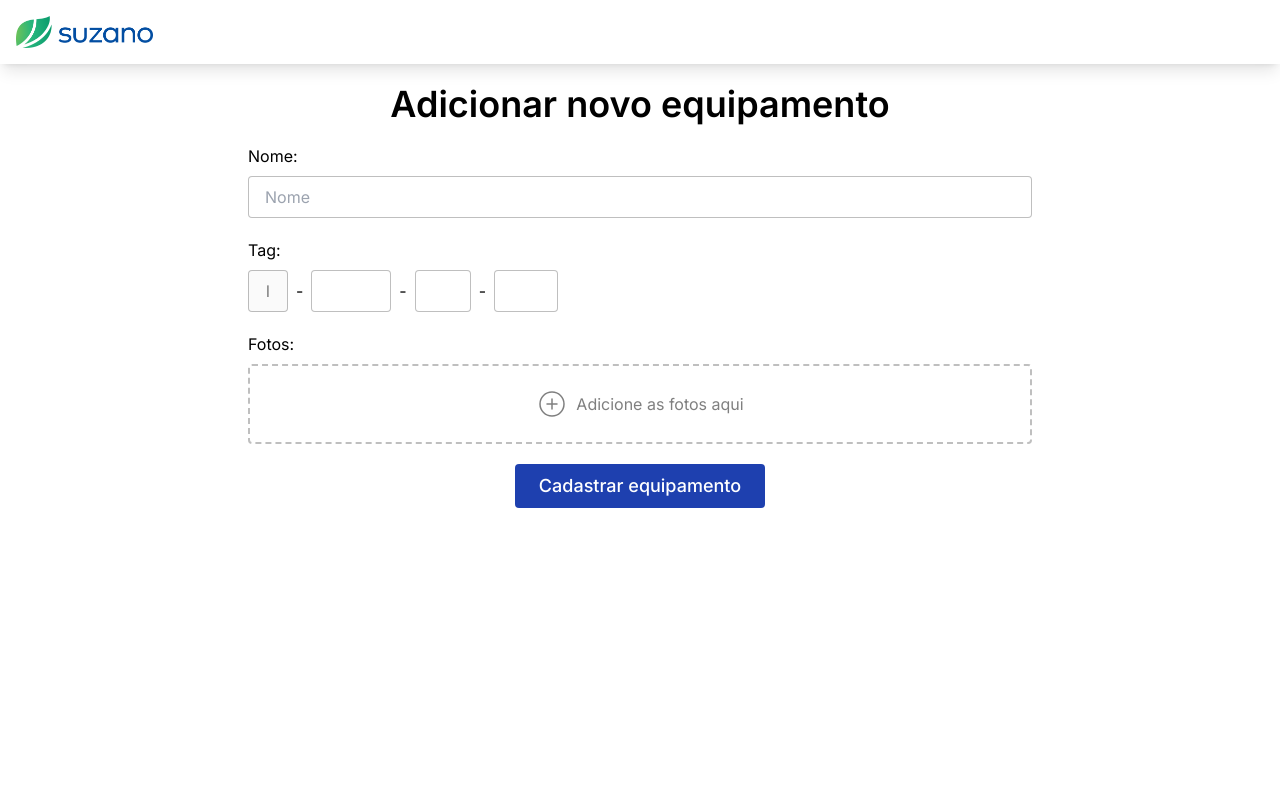
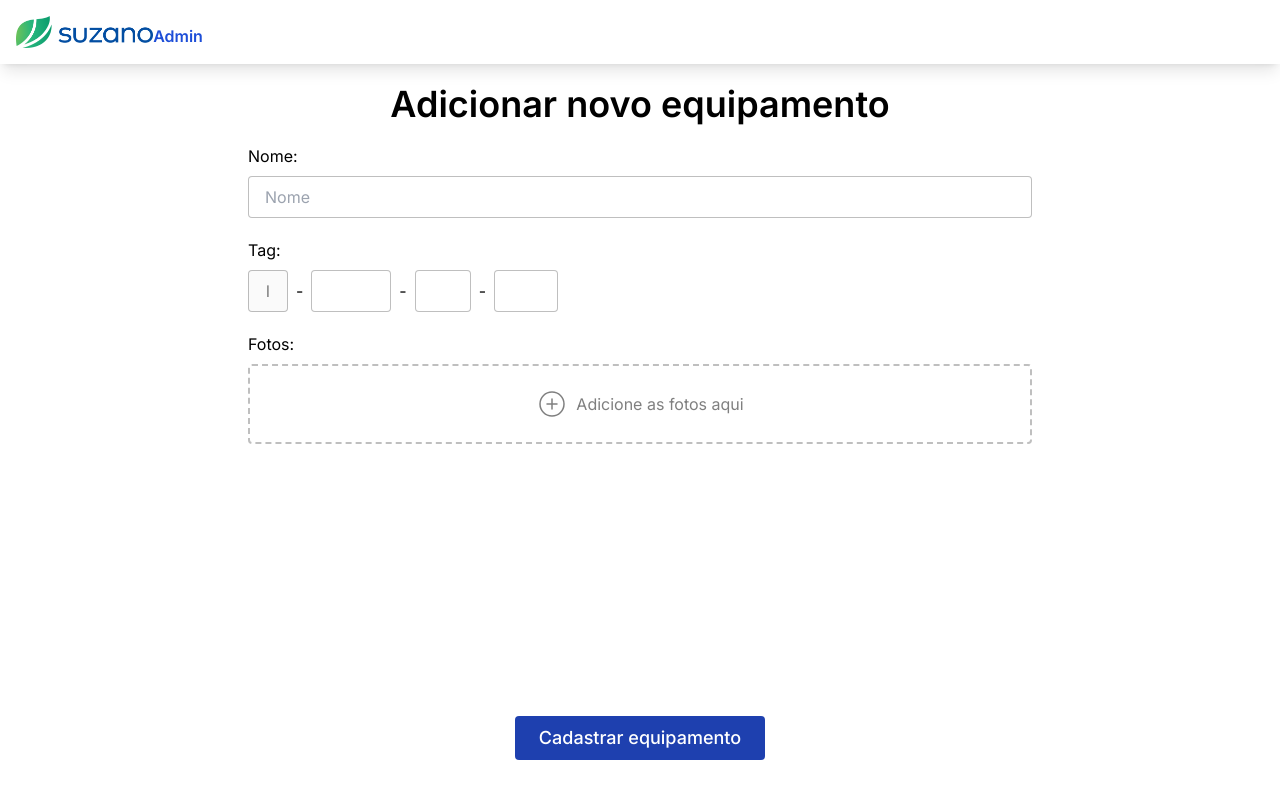
Before and after one commit to herickhenri/area-viewer, a React (Vite) app: page /admin/add-equipamento in a window 1280 px wide. Built offline with nearby package versions, Linux system fonts and the light colour scheme.

Commit message:
create search

```diff
--- a/src/components/CardEquipamento.tsx
+++ b/src/components/CardEquipamento.tsx
@@ -1,16 +1,24 @@
 import { equipamentos } from "../data/DataEquip"
 
 interface CardEquipamentoProps {
-  tag: string
+  tag:{
+    unit: string
+    area: string
+    equipCode: string
+    seqNumber: string
+  }
   image: string
 }
 
 export function CardEquipamento({ tag, image }: CardEquipamentoProps) {
-  const equip = equipamentos.find((equip) => equip.tag == tag)
+  const equip = equipamentos.find((equip) => equip.tag === tag)
 
   if(!equip) {
     return <h1>Equipamento não encontrado</h1>
   }
+  const tagString = `
+    ${equip.tag.unit}-${equip.tag.area}-${equip.tag.equipCode}-${equip.tag.seqNumber}
+  `
 
   return (
     <div className='flex flex-col w-full md:w-60 shadow-xl shadow-black/40'>
@@ -20,8 +28,8 @@ export function CardEquipamento({ tag, image }: CardEquipamentoProps) {
         alt="bomba de dregs"
       />
       <div className='flex flex-col px-4 mb-4 flex-1'>
-        <span className='text-xs'>{equip.tag}</span>
-        <h2 className='text-lg font-semibold flex-1'>{equip.title}</h2>
+        <span className='text-xs'>{tagString}</span>
+        <h2 className='text-lg font-semibold flex-1'>{equip.name}</h2>
         <a
           className='block mt-2 w-full font-semibold text-center py-3 px-4 text-white rounded bg-green-700 hover:bg-green-800 transition-colors'
           href={`/equipamento/${equip.tag}`}
--- /dev/null
+++ b/src/components/HeaderAdmin.tsx
@@ -0,0 +1,13 @@
+import logoSuzano from '../assets/logo_suzano.png'
+
+export function HeaderAdmin() {
+  return (
+    <header className='py-4 px-4 shadow-lg flex w-full flex-col md:flex-row items-center gap-8'>
+    <a href="/admin" className='flex items-end font-semibold text-blue-700'>
+      <img src={logoSuzano} alt="Logo da suzano" className='h-8'/>
+      <h2>Admin</h2>
+    </a>
+
+  </header>
+  )
+}
--- a/src/data/DataEquip.ts
+++ b/src/data/DataEquip.ts
@@ -4,9 +4,14 @@ import bombaDregs from '../assets/equipamentos/i1502bb218.jpeg'
 import misturadorPoco from '../assets/equipamentos/i1502mx215.jpeg'
 
 export type Equip = {
-  tag: string,
+  tag: {
+    unit: string
+    area: string
+    equipCode: string
+    seqNumber: string
+  },
   image: string,
-  title: string,
+  name: string,
   loc: string,
   fontes_energ?: string[],
   param: {
@@ -19,9 +24,14 @@ export type Equip = {
 
 export const equipamentos: Equip[] = [
   {
-    tag: "I1501BB101",
+    tag: {
+      unit: "I",
+      area: "1501",
+      equipCode: "BB",
+      seqNumber: "101",
+    },
     image: bombaLama,
-    title: "Bomba de lama para o LMCD 1",
+    name: "Bomba de lama para o LMCD 1",
     loc: "em frente ao tranque de lama de cal, ao lado das bombas de vacuo dos LMCDs.",
     fontes_energ: [
       "Condensado",
@@ -35,9 +45,14 @@ export const equipamentos: Equip[] = [
     }
   },
   {
-    tag: "I1502BB218",
+    tag: {
+      unit: "I",
+      area: "1502",
+      equipCode: "BB",
+      seqNumber: "218",
+    },
     image: bombaDregs,
-    title: "Bomba do fundo do spill",
+    name: "Bomba do fundo do spill",
     loc: "em ao spill, ao lado do piso dos PD's",
     fontes_energ: [
       "Condensado",
@@ -51,9 +66,14 @@ export const equipamentos: Equip[] = [
     }
   },
   {
-    tag: "I1502BB220",
+    tag: {
+      unit: "I",
+      area: "1502",
+      equipCode: "BB",
+      seqNumber: "220",
+    },
     image: bombaCondensado,
-    title: "Bomba de condensado de alta",
+    name: "Bomba de condensado de alta",
     loc: "em frente ao tanque de condensado",
     fontes_energ: [
       "Condensado"
@@ -66,9 +86,14 @@ export const equipamentos: Equip[] = [
     }
   },
   {
-    tag: "I1502MX215",
+    tag: {
+      unit: "I",
+      area: "1501",
+      equipCode: "MX",
+      seqNumber: "215",
+    },
     image: misturadorPoco,
-    title: "Misturador do poço de agua de selagem",
+    name: "Misturador do poço de agua de selagem",
     loc: "em cima do poço de agua de selagem, ao lado do piso dos PD's",
     param: {
       vazao: 240,
--- a/src/pages/AddEquipamento.tsx
+++ b/src/pages/AddEquipamento.tsx
@@ -1,22 +1,57 @@
 import { useDropzone } from "react-dropzone";
 
 import { PlusCircle, X } from "@phosphor-icons/react";
-import { Header } from "../components/header";
-import { useState } from "react";
-import { Link } from "react-router-dom";
+import { HeaderAdmin } from "../components/HeaderAdmin";
+import { useFieldArray, useForm } from "react-hook-form";
+import { z } from "zod";
 
 type Photo = {
   source: string
   name: string
 }
 
+const newEquipFormSchema = z.object({
+  name: z.string(),
+  tag: z.object({
+    unit: z.string().length(1),
+    area: z.string().length(4),
+    equipCode: z.string().length(2),
+    seqNumber: z.string().length(3),
+  }),
+  photos: z.array(z.object({
+    name: z.string(),
+    source: z.string()
+  }))
+})
+
+type newEquipFormSchema = z.infer<typeof newEquipFormSchema>
+
 export function AddEquipamento() {
+  const {
+    handleSubmit,
+    register,
+    control
+  } = useForm<newEquipFormSchema>({
+    defaultValues: {
+      tag: {
+        unit: "I"
+      }
+    }
+  })
+
+  const { fields: photos, append, remove } = useFieldArray({
+    control,
+    name: "photos"
+  })
+
+  function createEquip(data: newEquipFormSchema) {
+    console.log(data)
+  }
+
   const { getRootProps, getInputProps } = useDropzone({
     onDrop: (files) => updateImgSrc(files),
     accept: { 'image/*': ['.png', '.jpeg', '.jpg'] },
   })
-
-  const [photos, setPhotos] = useState<Photo[]>([])
 
   function updateImgSrc(files: File[]) {
     const images: Photo[] = files.map(file => {
@@ -25,26 +60,22 @@ export function AddEquipamento() {
 
       return {source, name}
     })
-    setPhotos(prevPhotos => [...prevPhotos, ...images])
-  }
 
-  function deletePhoto(photo: Photo) {
-    setPhotos(prevPhotos => {
-      const updatePhoto = prevPhotos.filter(prevPhoto => prevPhoto !== photo)
-
-      return updatePhoto
-    })
+    append(images)
   }
 
   return (
-    <div>
-      <Header />
+    <div className="min-h-screen flex flex-col">
+      <HeaderAdmin />
 
       <h1 className="mx-6 text-center font-semibold text-2xl md:text-4xl my-5">
           Adicionar novo equipamento
       </h1>
 
-      <form className="md:mx-56 px-6 mb-10 flex flex-col gap-5">
+      <form
+        className="flex-1 md:mx-56 px-6 mb-10 flex flex-col gap-5"
+        onSubmit={handleSubmit(createEquip)}
+      >
         <label className="flex flex-col gap-2">
           <span>
             Nome:
@@ -53,6 +84,7 @@ export function AddEquipamento() {
             type="text"
             className="py-2 px-4 w-full border border-solid border-black/25 rounded focus:outline-blue-500"
             placeholder="Nome"
+            {...register("name")}
           />
         </label>
 
@@ -63,7 +95,7 @@ export function AddEquipamento() {
               className="text-black/50 py-2 w-10 text-center border border-solid border-black/25 rounded focus:outline-blue-500"
               type="text"
               disabled
-              value={"I"}
+              {...register("tag.unit")}
             />
             <span>-</span>
             <input
@@ -71,13 +103,15 @@ export function AddEquipamento() {
               type="text"
               maxLength={4}
               minLength={4}
+              {...register("tag.area")}
             />
             <span>-</span>
             <input
-              className="py-2 w-14 text-center border border-solid border-black/25 rounded focus:outline-blue-500"
+              className="uppercase py-2 w-14 text-center border border-solid border-black/25 rounded focus:outline-blue-500"
               type="text"
               maxLength={2}
               minLength={2}
+              {...register("tag.equipCode")}
             />
             <span>-</span>
             <input
@@ -85,11 +119,12 @@ export function AddEquipamento() {
               type="text"
               maxLength={3}
               minLength={3}
+              {...register("tag.seqNumber")}
             />
           </div>
         </div>
 
-        <div className="flex flex-col gap-2">
+        <div className="flex-1 flex flex-col gap-2">
           <span>Fotos:</span>
           <div
             className="text-black/50 w-full h-20 flex items-center justify-center gap-2 border-2 border-dashed border-black/25 rounded hover:border-blue-500 transition-colors cursor-pointer"
@@ -99,24 +134,23 @@ export function AddEquipamento() {
             <PlusCircle size={32} weight="light"/>
             <span>Adicione as fotos aqui</span>
           </div>
-          {photos.map((photo, key) => (
-            <div key={key} className="flex gap-2 items-center">
+          {photos.map((photo, index) => (
+            <div key={photo.id} className="flex gap-2 items-center">
               <img src={photo.source} alt="" className="w-10 aspect-square object-cover rounded"/>
               <span className="flex-1 truncate">{photo.name}</span>
               <X
                 className="mr-2 cursor-pointer"
-                onClick={() => deletePhoto(photo)}
+                onClick={() => remove(index)}
               />
             </div>
           ))}
         </div>
 
-        <Link
+        <button
           className="py-2 px-6 mx-auto max-w-max text-white text-lg font-medium rounded bg-blue-800 hover:bg-blue-900 transition-colors"
-          to="/"
         >
           Cadastrar equipamento
-        </Link>
+        </button>
       </form>
     </div>
   )
--- a/src/pages/AddPanorama.tsx
+++ b/src/pages/AddPanorama.tsx
@@ -1,5 +1,5 @@
 import { useState } from "react";
-import { Header } from "../components/header";
+import { HeaderAdmin } from "../components/HeaderAdmin";
 import { Markings } from "../components/Markings";
 import { PanoramaArea } from "../components/PanoramaArea";
 import { Controller, FormProvider, useForm } from "react-hook-form";
@@ -52,7 +52,7 @@ export function AddPanorama() {
 
   return (
     <div>
-      <Header />
+      <HeaderAdmin />
 
       <h1 className="text-center font-semibold text-2xl md:text-4xl my-5">
           Adicionar novo panorama
--- a/src/pages/AreaMap.tsx
+++ b/src/pages/AreaMap.tsx
@@ -1,10 +1,10 @@
 
-import { Header } from "../components/header";
+import { HeaderAdmin } from "../components/HeaderAdmin";
 
 export function AreaMap() {
   return (
     <div className="flex flex-col h-screen">
-      <Header />
+      <HeaderAdmin />
 
       <h1 className="text-center font-semibold text-2xl md:text-4xl my-5">
           Mapa da área
--- a/src/pages/DetailsEquipamento.tsx
+++ b/src/pages/DetailsEquipamento.tsx
@@ -1,5 +1,5 @@
 import { SwiperEquipamento } from '../components/SwiperEquipamento';
-import { Header } from '../components/header';
+import { Header } from '../components/Header';
 import { equipamentos } from '../data/DataEquip';
 
 
--- /dev/null
+++ b/src/pages/EditEquipList.tsx
@@ -0,0 +1,13 @@
+import { HeaderAdmin } from "../components/HeaderAdmin";
+
+export function EditEquipList() {
+  return (
+    <div>
+      <HeaderAdmin />
+
+      <div>
+
+      </div>
+    </div>
+  )
+}
--- /dev/null
+++ b/src/pages/EditPanoramaList.tsx
@@ -0,0 +1,13 @@
+import { HeaderAdmin } from "../components/HeaderAdmin";
+
+export function EditPanoramaList() {
+  return (
+    <div>
+      <HeaderAdmin />
+
+      <div>
+
+      </div>
+    </div>
+  )
+}
```
Also changed, not shown: src/pages/Admin.tsx (+5 -5 lines), src/pages/App.tsx (+35 -7 lines), src/routes/Routes.tsx (+10 -0 lines).
